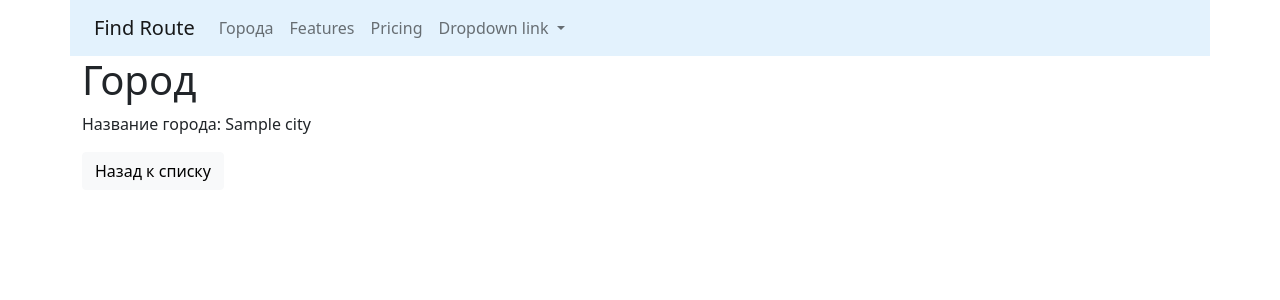
After one commit to dveit/find_route, a Django app: page /cities/1/ in a window 1280 px wide. The commit adds this page. Shown: the top 300 px of the page. Run offline with Django 3.2, Linux system fonts and the light colour scheme; tables that the repository leaves empty hold one stand-in row (values such as "Sample post").

Commit message:
minor changes

```diff
--- /dev/null
+++ b/cities/templates/cities/detail.html
@@ -0,0 +1,18 @@
+{% extends 'base.html' %}
+{% block title%}Город{% endblock %}
+
+{% block content %}
+<h1>Город</h1>
+<div class="row">
+    <div class="col-md">
+        <p>Название города: {{ object.name }}</p>
+    </div>
+</div>
+<div class="row">
+    <div class="col-md-4">
+    <a href="{% url 'cities:home' %}">
+        <button type="button" class="btn btn-light">Назад к списку</button>
+    </a>
+    </div>
+</div>
+{% endblock %}
--- a/cities/urls.py
+++ b/cities/urls.py
@@ -3,4 +3,5 @@ from cities.views import *
 
 urlpatterns = [
     path('', home, name='home'),
+    path('<int:pk>/',home, name='home'),
 ]
--- a/cities/views.py
+++ b/cities/views.py
@@ -1,4 +1,4 @@
-from django.shortcuts import render
+from django.shortcuts import get_object_or_404, render
 from cities.models import City
 
 # Create your views here.
@@ -7,7 +7,11 @@ __all__ = (
     'home',
 )
 
-def home(request):
+def home(request, pk=None):
+    if pk:
+        city = get_object_or_404(City, id=pk)
+        context = {'object': city}
+        return render(request, 'cities/detail.html', context)
     cities = City.objects.all()
     context = {'objects_list': cities}
     return render(request, 'cities/home.html', context)
--- a/templates/base.html
+++ b/templates/base.html
@@ -1,3 +1,5 @@
+{% url 'cities:home' as cities_home_url %}
+
 <!doctype html>
 <html lang="en">
   <head>
@@ -13,14 +15,14 @@
   <body>
     <nav class="navbar navbar-expand-lg navbar-light container" style="background-color: #e3f2fd;">
         <div class="container-fluid">
-          <a class="navbar-brand" href="#">Navbar</a>
+          <a class="navbar-brand" href="{% url 'home' %}">Find Route</a>
           <button class="navbar-toggler" type="button" data-bs-toggle="collapse" data-bs-target="#navbarNavDropdown" aria-controls="navbarNavDropdown" aria-expanded="false" aria-label="Toggle navigation">
             <span class="navbar-toggler-icon"></span>
           </button>
           <div class="collapse navbar-collapse" id="navbarNavDropdown">
             <ul class="navbar-nav">
               <li class="nav-item">
-                <a class="nav-link active" aria-current="page" href="#">Home</a>
+                <a class="nav-link {% if request.path == cities_home_url %} active {% endif %}" href="{% url 'cities:home' %}">Города</a>
               </li>
               <li class="nav-item">
                 <a class="nav-link" href="#">Features</a>
--- a/travel/urls.py
+++ b/travel/urls.py
@@ -20,6 +20,6 @@ from .views import home, about
 urlpatterns = [
     path('admin/', admin.site.urls),
     path('cities/', include(('cities.urls', 'cities'))),
-    path('home/', home),
+    path('', home, name='home'),
     path('about/', about),
 ]
```
Also changed, not shown: travel/views.py (line endings or trailing spaces).
